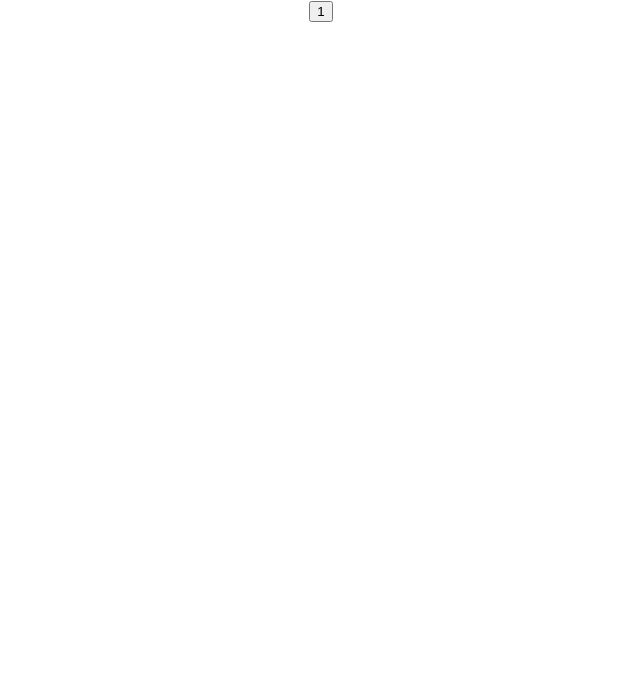
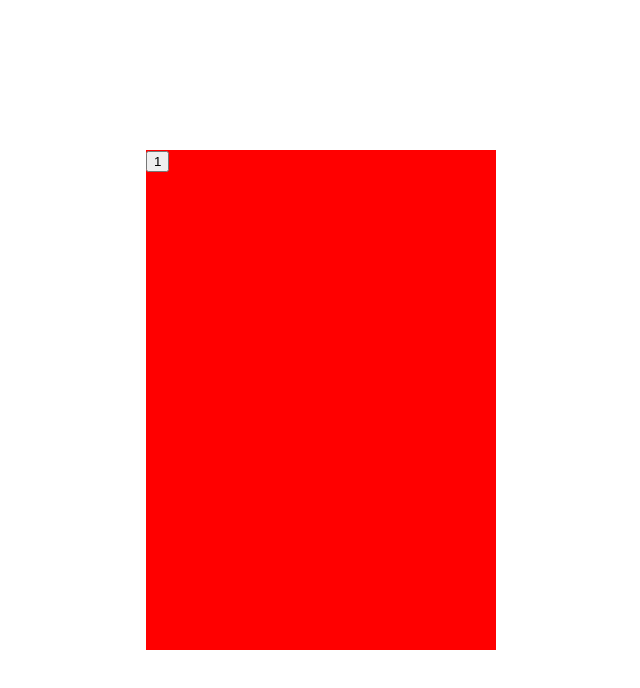
Before and after one commit to D4vc-198/Calculadora, a React (Create React App) app: page / in a window 1280 px wide. Shown: the top 688 px of the page, without its empty margins (319-959 px from the left). Built offline with nearby package versions, Linux system fonts and the light colour scheme.

Commit message:
calculator container added and center

```diff
--- a/src/App.js
+++ b/src/App.js
@@ -1,11 +1,11 @@
-import CustomButton from './components/CustomButton';
-import logo from './logo.svg';
-import './styles/App.css';
+import CustomButton from "./components/CustomButton";
+import logo from "./logo.svg";
+import "./styles/App.css";
 
 function App() {
   return (
-    <div className="App">
-    <CustomButton label="1"/>
+    <div className="calculator-container">
+      <CustomButton label="1" />
     </div>
   );
 }
--- a/src/styles/App.css
+++ b/src/styles/App.css
@@ -1,38 +1,12 @@
-.App {
-  text-align: center;
+body {
+  height: 100vh;
+  display: flex;
+  justify-content: center;
+  align-items: center;
 }
 
-.App-logo {
-  height: 40vmin;
-  pointer-events: none;
+.calculator-container {
+  width: 350px;
+  height: 500px;
+  background-color: red;
 }
-
-@media (prefers-reduced-motion: no-preference) {
-  .App-logo {
-    animation: App-logo-spin infinite 20s linear;
-  }
-}
-
-.App-header {
-  background-color: #282c34;
-  min-height: 100vh;
-  display: flex;
-  flex-direction: column;
-  align-items: center;
-  justify-content: center;
-  font-size: calc(10px + 2vmin);
-  color: white;
-}
-
-.App-link {
-  color: #61dafb;
-}
-
-@keyframes App-logo-spin {
-  from {
-    transform: rotate(0deg);
-  }
-  to {
-    transform: rotate(360deg);
-  }
-}
```
